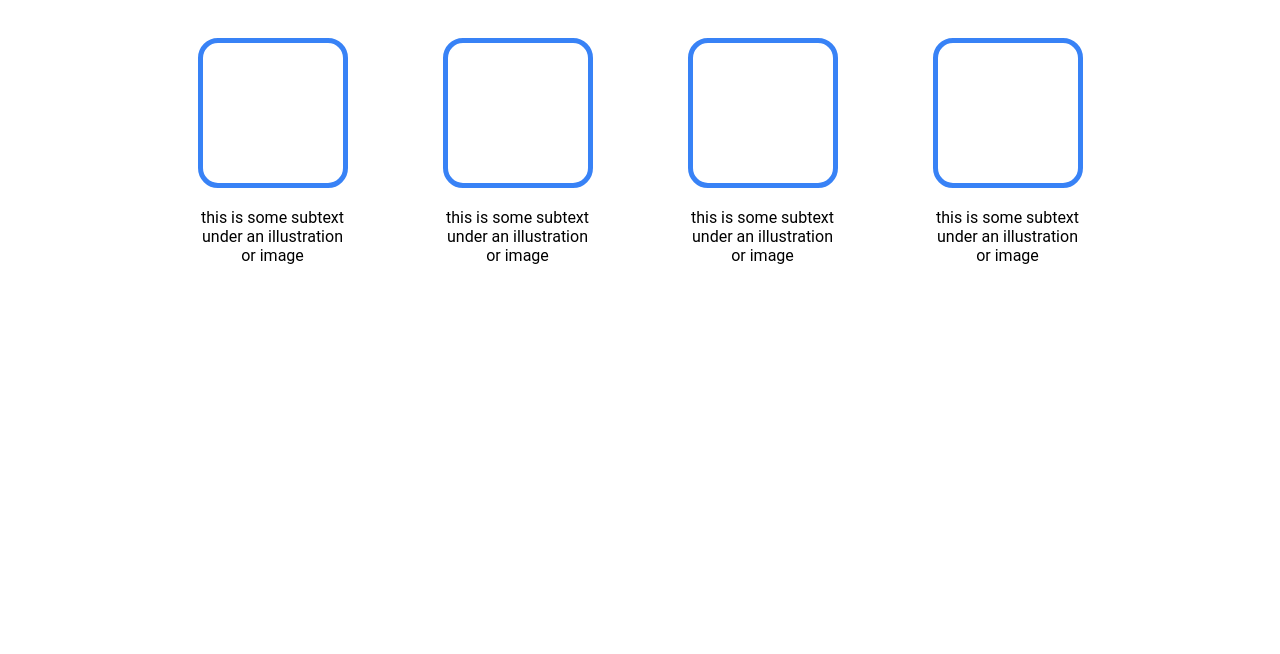
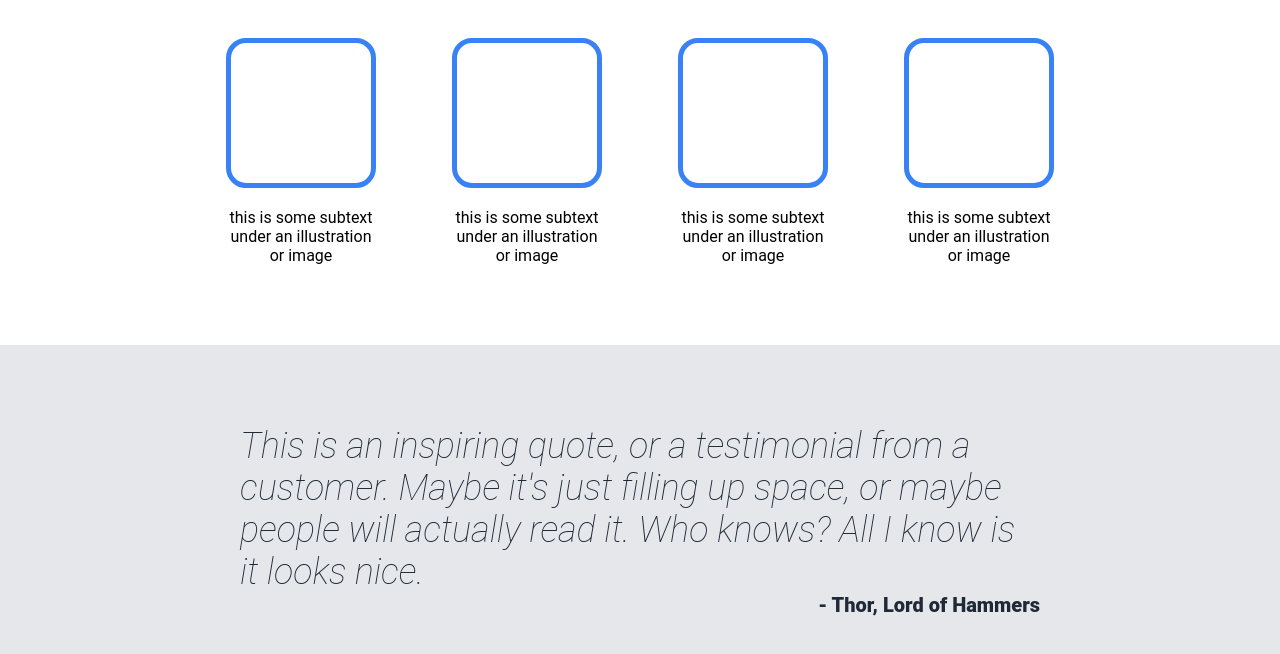
Before and after one commit to emam04bd/odin-landing-page, a plain HTML site: page index.html in a window 1280 px wide. Shown: the part 546-1200 px from the top of the page. Before the commit the page ends 891 px from the top, so only its background shows below. Drawn offline with Linux system fonts and the light colour scheme.

Commit message:
add quote section with styles

```diff
--- a/index.html
+++ b/index.html
@@ -52,7 +52,10 @@
           </div>
         </div>
       </div>
-
+      <div class="quote-container">
+        <p class="quote">This is an inspiring quote, or a testimonial from a customer. Maybe it's just filling up space, or maybe people will actually read it. Who knows? All I know is it looks nice.</p>
+        <p class="speaker">- Thor, Lord of Hammers</p>
+      </div>
     </div>
   </body>
 </html>
--- a/style.css
+++ b/style.css
@@ -16,6 +16,7 @@ body {
 
   display: flex;
   flex-direction: column;
+  /* justify-content: space-between; */
 }
 
 .top {
@@ -115,8 +116,7 @@ h1 {
 
 .infos {
   display: flex;
-  justify-content: space-around;
-
+  justify-content: space-evenly;
 }
 
 h2 {
@@ -137,3 +137,30 @@ h2 {
   border: 5px solid #3882f6;
   border-radius: 20px;
 }
+
+.quote-container {
+  background-color: #e5e7eb;
+  width: 100%;
+  padding: 80px 0;
+
+  display: flex;
+  flex-direction: column;
+  align-items: center;
+}
+
+.quote-container p {
+  width: 800px;
+  color: #1f2937;
+}
+
+.quote {
+  font-style: italic;
+  font-size: 36px;
+  font-weight: lighter;
+}
+
+.speaker {
+  font-size: 20px;
+  font-weight: 900;
+  text-align: end;
+}
```
